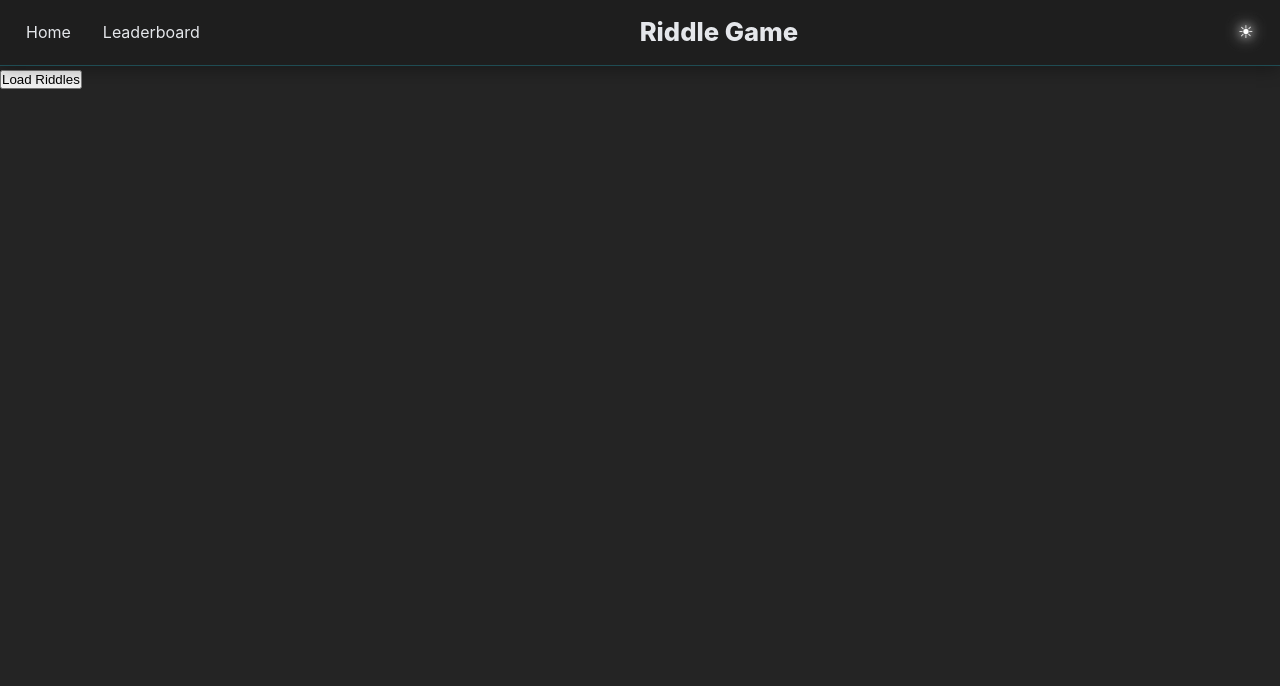
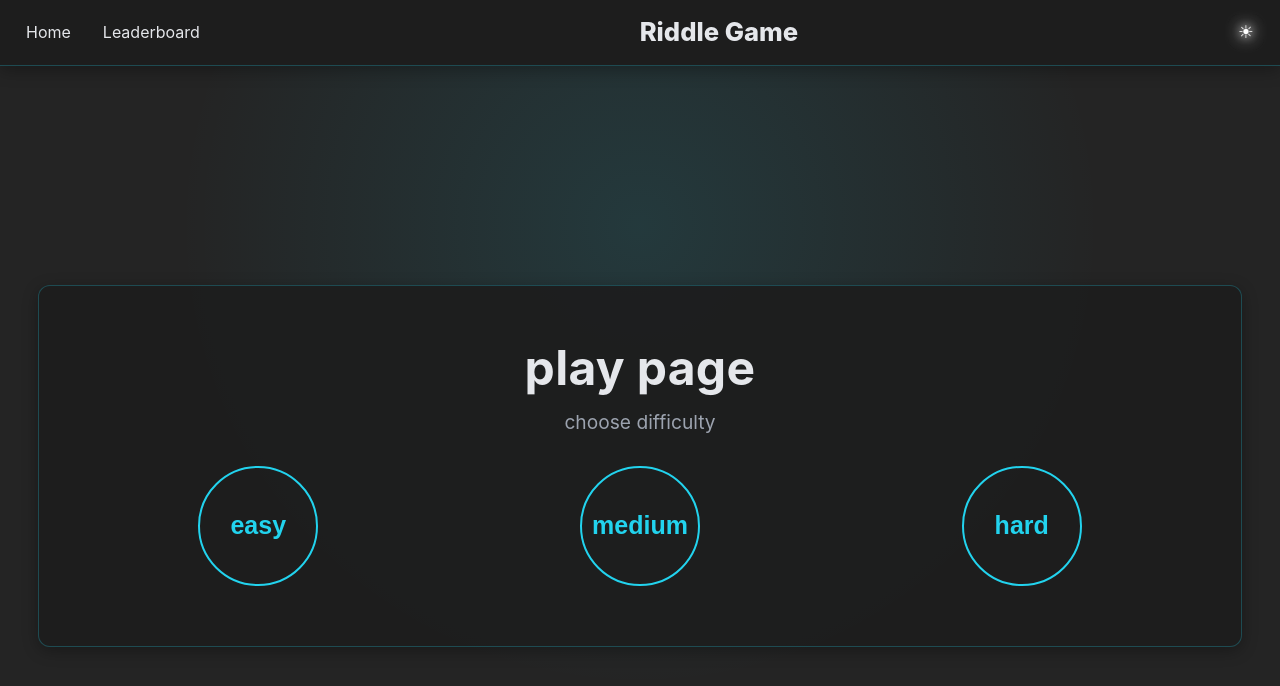
Before and after one commit to nahmanbo/RiddleGameApp, a React (Vite) app: page /play in a window 1280 px wide. Shown: the top 686 px of the page. Built offline with nearby package versions, Linux system fonts and the light colour scheme.

Commit message:
add 3  button to choose difficulty

```diff
--- a/src/pages/PlayPage.tsx
+++ b/src/pages/PlayPage.tsx
@@ -1,13 +1,15 @@
 import { useRiddles } from "../context/RiddlesContext";
 import { fetchRiddles } from "../services/riddleAPI";
+import "../styles/play.css";
 
 // Page to display and load riddles
 export default function PlayPage() {
   const { riddles, setRiddles } = useRiddles();
 
-  const load = async () => {
+  // Loads riddles by difficulty
+  const load = async (difficulty: string) => {
     try {
-      const data = await fetchRiddles("easy");
+      const data = await fetchRiddles(difficulty);
       setRiddles(data);
     } catch (err) {
       console.error(err);
@@ -15,13 +17,22 @@ export default function PlayPage() {
   };
 
   return (
-    <div>
-      <button onClick={load}>Load Riddles</button>
-      <ul>
-        {riddles.map(r => (
-          <li key={r.id}>{r.taskDescription}</li>
-        ))}
-      </ul>
-    </div>
+    <main className="play">
+      <section className="play-card">
+        <h1 className="play-title">play page</h1>
+        <p className="play-subtitle">choose difficulty</p>
+        <section className="play-actions">
+            <button className="difficulty-btn" onClick={() => load("easy")}>easy</button>
+            <button className="difficulty-btn"onClick={() => load("medium")}>medium</button>
+            <button className="difficulty-btn"onClick={() => load("hard")}>hard</button>
+        </section>
+
+        <ul>
+          {riddles.map((r) => (
+            <li key={r.id}>{r.taskDescription}</li>
+          ))}
+        </ul>
+      </section>
+    </main>
   );
 }
--- /dev/null
+++ b/src/styles/play.css
@@ -0,0 +1,64 @@
+.play {
+    min-height: 100dvh;
+    display: flex;
+    align-items: center;
+    justify-content: center;
+    padding: 24px;
+    background: radial-gradient(1100px circle at 50% 20%, rgba(34,211,238,.12), transparent 42%), var(--bg);
+}
+
+.play-card {
+    width: 94vw;
+    text-align: center;
+    padding: 56px 28px 40px;
+    background: var(--card-bg);
+    border: 1px solid var(--border);
+    border-radius: var(--radius);
+    box-shadow: var(--shadow);
+}
+
+.play-title {
+    font-size: 3rem;
+    line-height: 1.1;
+    color: var(--text);
+    margin-bottom: 12px;
+    letter-spacing: .3px;
+}
+
+.play-subtitle {
+    color: var(--muted);
+    font-size: 1.2rem;
+    margin-bottom: 28px;
+}
+
+.play-actions {
+    display: flex;
+    justify-content: space-around;
+
+    margin: 8px 0 20px;
+}
+
+.difficulty-btn {
+    height: 120px;
+    width: 120px;
+    background: transparent;
+    border: 2px solid var(--accent);
+    color: var(--accent);
+    font-weight: 600;
+    font-size: 25px;
+    padding: 10px 18px;
+    border-radius: 50%;
+    text-decoration: none;
+    transition: transform .15s ease, box-shadow .2s ease;
+    display: inline-flex;
+    align-items: center;
+    justify-content: center;
+}
+
+.difficulty-btn:hover {
+    box-shadow: 0 0 0 3px var(--hover);
+}
+
+.difficulty-btn:active {
+    transform: scale(.98);
+}
```
